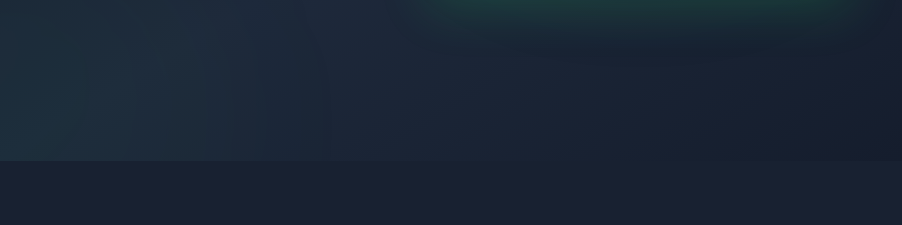
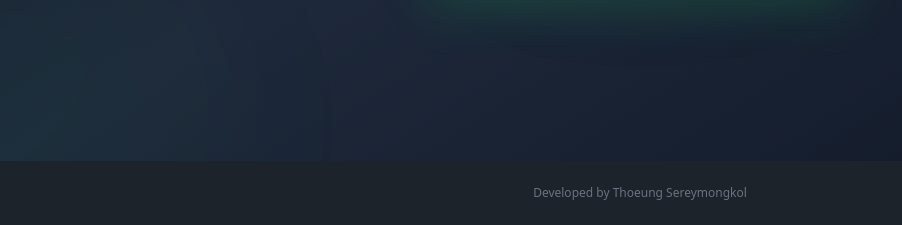
Before and after one commit to Mongkol7/Upload_File, a PHP site: template views/mkuploader.php in a window 1280 px wide. Shown: the part 639-864 px from the top of the page, without its empty margins (0-902 px from the left). Before the commit the page ends 800 px from the top, so only its background shows below. Run offline with PHP 8.4, Linux system fonts and the light colour scheme; the template is opened without the code that fills it: most values are stand-ins (such as "Sample title", 1, 10 or a date in 2020); some libraries are stand-ins or nearby versions.

Commit message:
Add footer with developer attribution

```diff
--- a/views/mkuploader.php
+++ b/views/mkuploader.php
@@ -349,5 +349,9 @@
         </div>
     <?php } ?>
 
+    <footer class="text-center text-gray-500 text-xs py-6">
+        Developed by Thoeung Sereymongkol
+    </footer>
+
 </body>
 </html>
```
